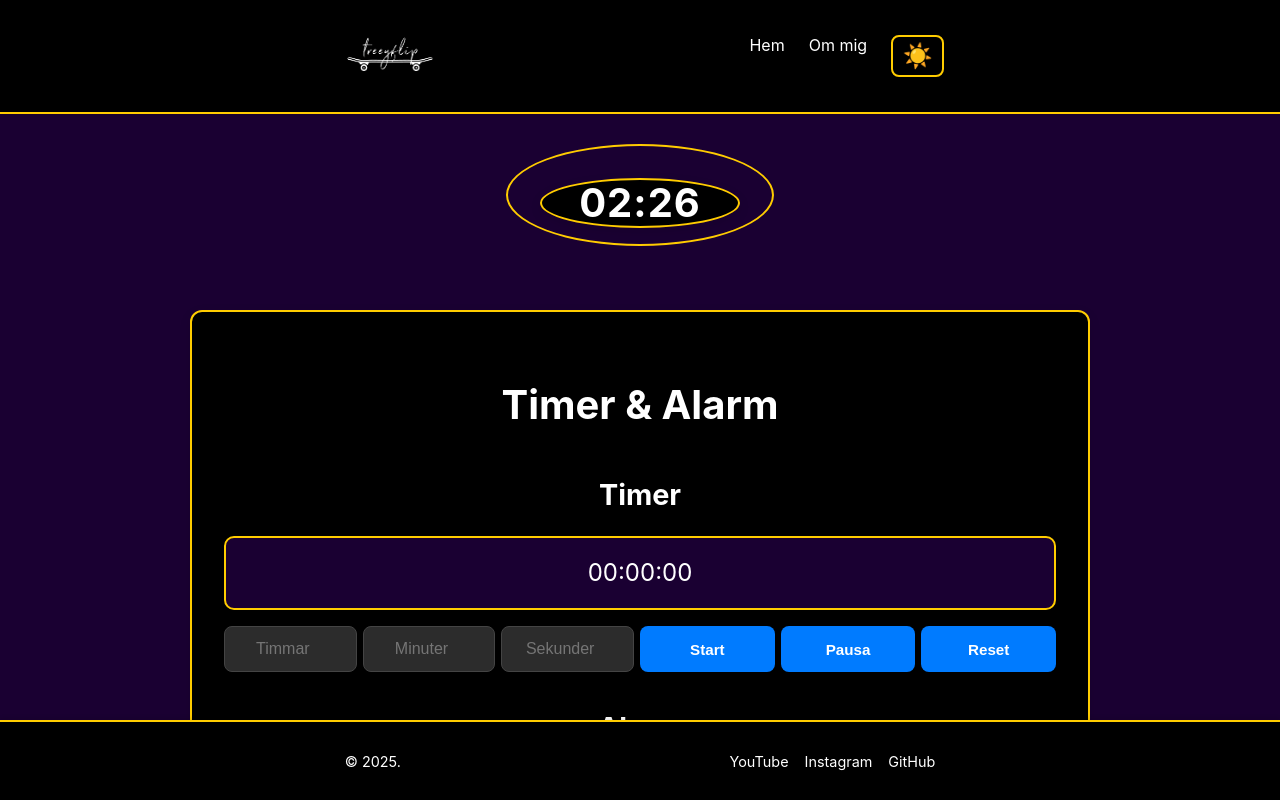
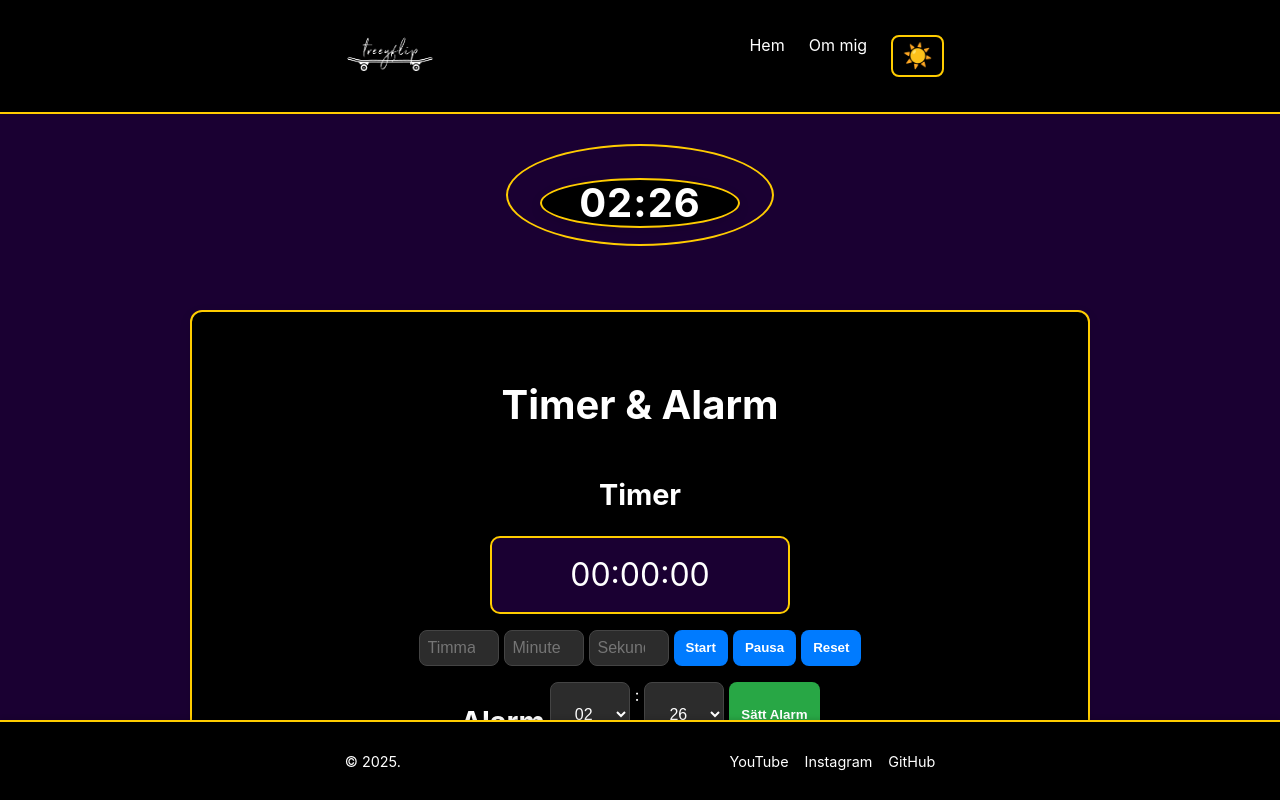
Before and after one commit to rikard95/portfolio, an Angular app: page /timer-alarm in a window 1280 px wide. Built offline with nearby package versions, Linux system fonts and the light colour scheme.

Commit message:
Fix CSS syntax errors from duplicate code blocks
Co-authored-by: rikard95 <160187808+rikard95@users.noreply.github.com>

```diff
--- a/src/app/pages/dagbok/dagbok.css
+++ b/src/app/pages/dagbok/dagbok.css
@@ -253,21 +253,8 @@ textarea {
     font-size: 1rem;
   }
 }
-    padding: 0.7rem;
-    font-size: 1rem;
-    min-height: 44px;
-  }
 
-  .timestamp {
-    font-size: 0.9rem;
-  }
-
-  textarea {
-    padding: 0.5rem;
-    font-size: 0.95rem;
-  }
-}
-
+/* Light mode styles */
 /* Light mode styles */
 body.light-mode .dagbok-container {
   background-color: #ffffff;
--- a/src/app/pages/kalender/kalender.css
+++ b/src/app/pages/kalender/kalender.css
@@ -238,25 +238,6 @@ textarea::placeholder {
   }
 }
 
-  .kalender-header {
-    gap: 0.6rem;
-  }
-
-  .kalender-header select,
-  .kalender-header input,
-  .kalender-header button {
-    width: 100%;
-    font-size: 1rem;
-    padding: 0.6rem;
-    min-height: 44px;
-  }
-
-  .scroll-top-btn {
-    padding: 0.7rem 1.2rem;
-    font-size: 1rem;
-  }
-}
-
 /* Light mode styles */
 body.light-mode .kalender-container {
   background-color: #ffffff;
--- a/src/app/pages/slides/slides.css
+++ b/src/app/pages/slides/slides.css
@@ -222,30 +222,6 @@ button:hover {
     right: 8px;
   }
 }
-  }
-
-  button {
-    font-size: 16px;
-    padding: 12px;
-  }
-
-  .projects-list span {
-    font-size: 14px;
-    padding: 8px 12px;
-  }
-
-  .slide {
-    min-width: 280px;
-    width: 90%;
-    padding: 1.5rem;
-    font-size: 1.2rem;
-    min-height: 280px;
-  }
-
-  .nav-button {
-    font-size: 28px;
-  }
-}
 
 /* Light mode styles */
 body.light-mode .slides-container {
--- a/src/app/pages/timer-alarm/timer-alarm.css
+++ b/src/app/pages/timer-alarm/timer-alarm.css
@@ -307,99 +307,6 @@
     margin: 0 0.5rem;
   }
 }
-  }
-
-  .timer-alarm-container h2 {
-    font-size: 1.3rem;
-    margin: 0.8rem 0;
-  }
-
-  .timer-section,
-  .alarm-section {
-    width: 100%;
-  }
-
-  .time-display {
-    font-size: 1.5rem;
-    max-width: 100%;
-    padding: 15px;
-  }
-
-  .timer-controls,
-  .alarm-picker {
-    gap: 6px;
-    width: 100%;
-  }
-
-  .timer-controls input,
-  .alarm-picker select {
-    flex: 1;
-    min-width: 70px;
-    font-size: 1rem;
-    padding: 12px 8px;
-    min-height: 46px;
-  }
-
-  .timer-controls button,
-  .alarm-picker button {
-    flex: 1;
-    font-size: 0.95rem;
-    padding: 12px 10px;
-    min-height: 46px;
-  }
-
-  .alarm-section {
-    width: 100%;
-  }
-
-  .alarm-picker {
-    align-items: center;
-    justify-content: center;
-  }
-
-  .alarm-picker select {
-    width: auto;
-    max-width: 80px;
-  }
-
-  .alarm-item {
-    flex-direction: column;
-    align-items: stretch;
-    gap: 8px;
-    padding: 0.8rem;
-    background-color: #1a1a1a;
-    border: 1px solid #ffcc00;
-    border-radius: 8px;
-    margin-bottom: 0.5rem;
-  }
-
-  .alarm-item span {
-    width: 100%;
-    text-align: center;
-    font-size: 1rem;
-    padding: 0.5rem;
-  }
-
-  .alarm-item button {
-    width: 100%;
-    padding: 12px;
-    font-size: 1rem;
-    min-height: 46px;
-  }
-
-  .alarm-popup {
-    padding: 1.5rem;
-    font-size: 1.1rem;
-    margin: 0 0.5rem;
-    max-width: 90%;
-  }
-
-  .alarm-popup button {
-    padding: 0.8rem 1.2rem;
-    font-size: 1rem;
-    min-height: 46px;
-  }
-}
 
 /* Light mode styles */
 body.light-mode .timer-alarm-container {
```
